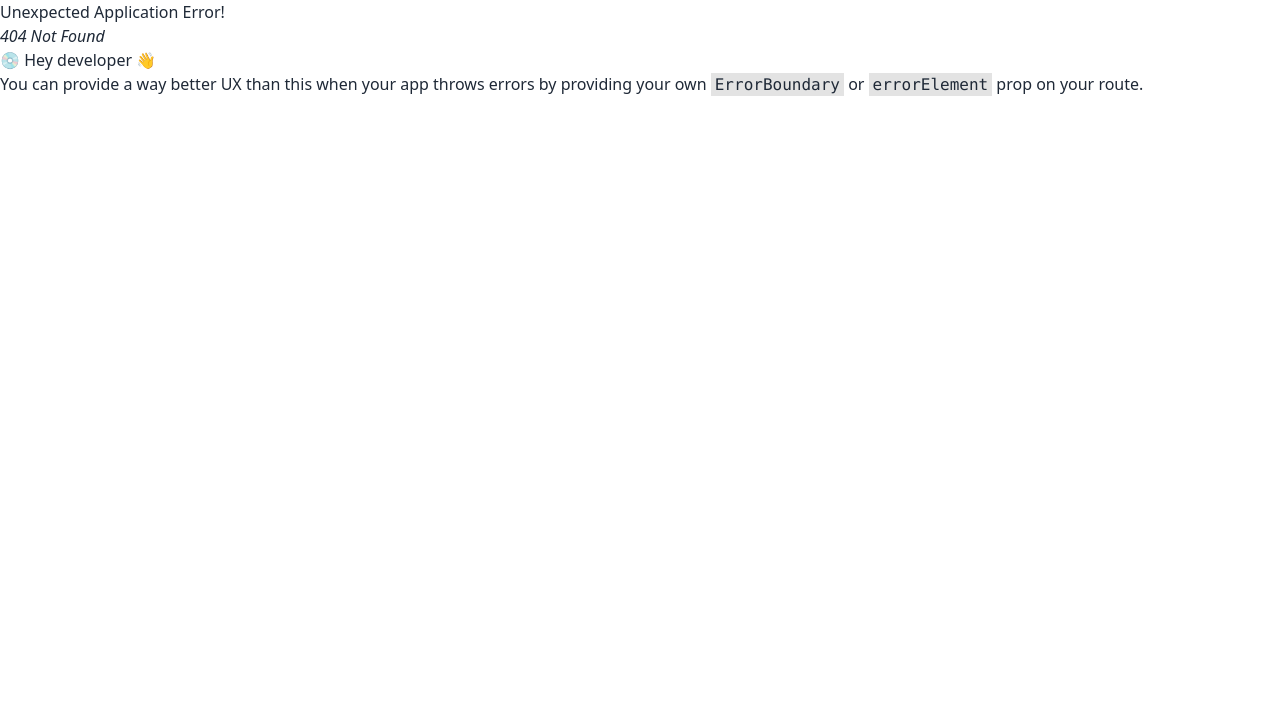
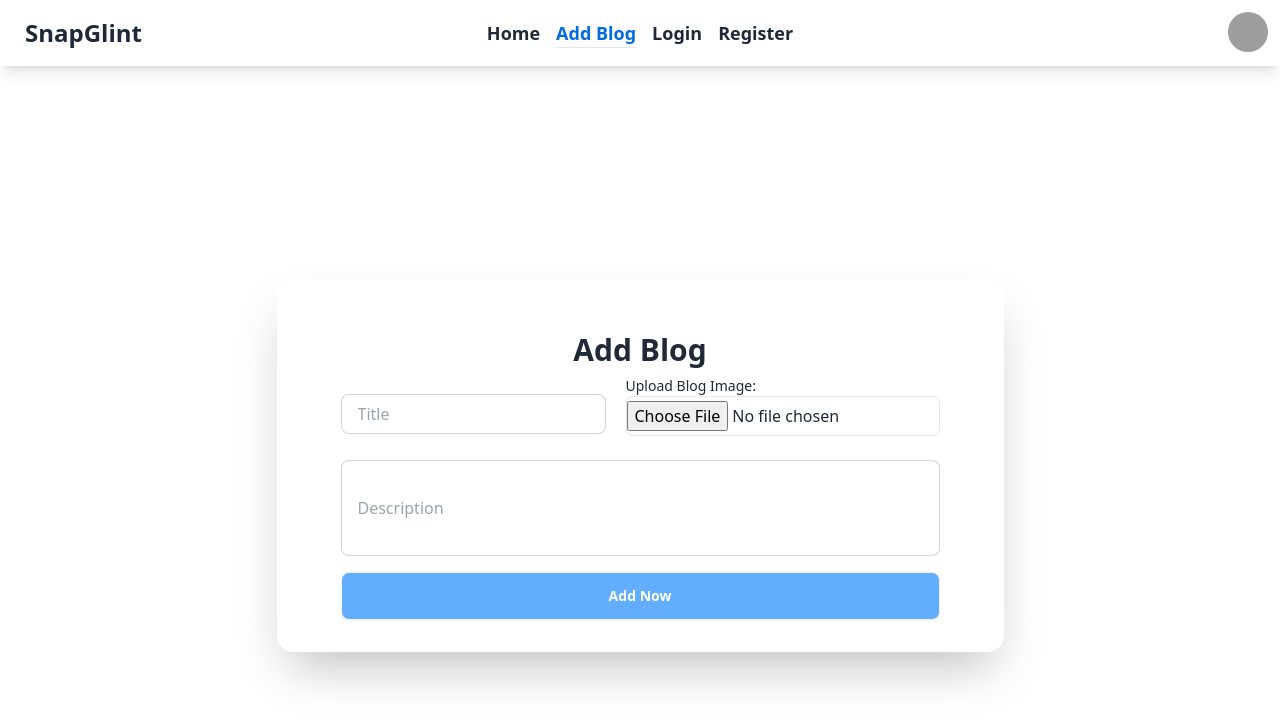
Before and after one commit to programarreza/SnapGlint-client, a React (Vite) app: page /add_blog in a window 1280 px wide. Before the commit this address had no page. Shown: the top 724 px of the page. Built offline with nearby package versions, Linux system fonts and the light colour scheme; grey boxes are pictures that could not be loaded.

Commit message:
add to add-blog page and create context

```diff
--- /dev/null
+++ b/src/AuthProvider/AuthProvider.jsx
@@ -0,0 +1,18 @@
+import { createContext, useState } from "react";
+
+export const AuthContext = createContext();
+const AuthProvider = ({ children }) => {
+  const [user, setUser] = useState(
+    JSON.parse(localStorage.getItem("user:details"))
+  );
+
+  const authInfo = {
+    user,
+  };
+
+  return (
+    <AuthContext.Provider value={authInfo}>{children}</AuthContext.Provider>
+  );
+};
+
+export default AuthProvider;
--- /dev/null
+++ b/src/Pages/AddBlog/AddBlog.jsx
@@ -0,0 +1,121 @@
+import { useForm } from "react-hook-form";
+import toast from "react-hot-toast";
+import { useNavigate } from "react-router-dom";
+import { imageUpload } from "../../Utils/Utils";
+import useAxiosLocal from "../../hooks/useAxiosLocal";
+import useAuth from "../../hooks/useAuth";
+
+const AddBlog = () => {
+  const { user } = useAuth();
+  const axiosLocal = useAxiosLocal();
+  const navigate = useNavigate();
+
+  const {
+    register,
+    reset,
+    handleSubmit,
+    formState: { errors },
+  } = useForm();
+
+  const onSubmit = async (data) => {
+    try {
+      console.log(data);
+      const image = data.image[0];
+      const imageData = await imageUpload(image);
+
+      // create user entry in the database
+      const blogInfo = {
+        userId: user?.userId,
+        title: data.title,
+        description: data.description,
+        image: imageData?.data?.display_url,
+      };
+      console.log(blogInfo);
+
+      const response = await axiosLocal.post("/add_blog", blogInfo);
+      if (response.data.insertId > 0) {
+        reset();
+        toast.success("Blog Added successfully");
+        navigate("/");
+      }
+      console.log(response.data);
+    } catch (error) {
+      console.log("Error", error);
+    }
+  };
+
+  return (
+    <div>
+      <div className="w-full min-h-screen flex bg-cover bg-center">
+        <div className="hero">
+          <div className="hero-content flex flex-col md:flex-row  rounded-xl justify-between">
+            <div className="card w-1/1  flex-shrink-0 shadow-2xl">
+              <form
+                onSubmit={handleSubmit(onSubmit)}
+                className="card-body px-16"
+              >
+                <h2 className="text-center text-3xl font-bold mt-5">
+                  Add Blog
+                </h2>
+                <div className="flex items-center">
+                  <div className="form-control">
+                    <label className="label"></label>
+                    <input
+                      type="text"
+                      {...register("title", { required: true })}
+                      placeholder="Title"
+                      className="input input-bordered h-10 mr-5"
+                    />
+                    {errors.name && (
+                      <span className="text-[#006ce1]">Title is required</span>
+                    )}
+                  </div>
+
+                  <div>
+                    <label htmlFor="image" className="block mb-0 text-sm">
+                      Upload Blog Image:
+                    </label>
+                    <input
+                      {...register("image", { required: true })}
+                      required
+                      type="file"
+                      id="image"
+                      accept="image/*"
+                      className="border py-1 rounded-md"
+                    />
+                  </div>
+                </div>
+
+                <div className="form-control">
+                  <label className="label"></label>
+                  <input
+                    type="text"
+                    {...register("description", { required: true })}
+                    placeholder="Description"
+                    className="input input-bordered h-24"
+                  />
+                  {errors.email && (
+                    <span className="text-[#006ce1]">
+                      Description is required
+                    </span>
+                  )}
+                </div>
+
+                <div className="form-control mt-2">
+                  <button
+                    type="submit"
+                    className="btn bg-[#61adff] hover:bg-[#006ce1] text-white  "
+                  >
+                    Add Now
+                  </button>
+                </div>
+              </form>
+            </div>
+          </div>
+        </div>
+      </div>
+    </div>
+  );
+};
+
+export default AddBlog;
--- a/src/Router/Router.jsx
+++ b/src/Router/Router.jsx
@@ -3,6 +3,7 @@ import MainLayout from "../Layout/MainLayout";
 import Home from "../Pages/Home/Home";
 import Register from "../Pages/Register/Register";
 import Login from "../Pages/Login/Login";
+import AddBlog from "../Pages/AddBlog/AddBlog";
 
 const Router = createBrowserRouter([
   {
@@ -21,6 +22,10 @@ const Router = createBrowserRouter([
         path: "login",
         element: <Login />,
       },
+      {
+        path: "add_blog",
+        element: <AddBlog />,
+      },
     ],
   },
 ]);
--- a/src/components/Navbar/DropDown.jsx
+++ b/src/components/Navbar/DropDown.jsx
@@ -1,8 +1,10 @@
 import { useState } from "react";
+import useAuth from "../../hooks/useAuth";
 
 const DropDown = () => {
+  const {user} = useAuth()
   const [isShow, setIsShow] = useState(false);
-  const user = true;
+
   return (
     <>
       <div className="dropdown dropdown-end">
@@ -12,7 +14,7 @@ const DropDown = () => {
         >
           <div className="w-10 rounded-full ">
             {user ? (
-              <img alt="user profile" src={user?.photoURL} />
+              <img alt="user profile" src={user?.image} />
             ) : (
               <img
                 alt="user profile"
@@ -27,11 +29,11 @@ const DropDown = () => {
           className="menu  absolute menu-sm dropdown-content  mt-36 z-[10] p-2 shadow bg-base-100 rounded-box w-52"
         >
           <li>
-            <a className="justify-between">{"user?.displayName"}</a>
+            <a className="justify-between">{user?.name}</a>
           </li>
 
           <li>
-            <p >logout comming soon</p>
+            <p>logout coming soon</p>
           </li>
         </ul>
       ) : (
--- a/src/components/Navbar/Navbar.jsx
+++ b/src/components/Navbar/Navbar.jsx
@@ -5,7 +5,6 @@ import NavbarLinks from "./NavbarLinks";
 
 const Navbar = () => {
   const [isOpen, setIsOpen] = useState(false);
-
 
   return (
     <div>
--- /dev/null
+++ b/src/hooks/useAuth.jsx
@@ -0,0 +1,9 @@
+import { useContext } from "react";
+import { AuthContext } from "../AuthProvider/AuthProvider";
+
+const useAuth = () => {
+	const auth = useContext(AuthContext)
+	return auth;
+};
+
+export default useAuth;
--- a/src/main.jsx
+++ b/src/main.jsx
@@ -4,10 +4,13 @@ import { RouterProvider } from "react-router-dom";
 import Router from "./Router/Router.jsx";
 import "./index.css";
 import { Toaster } from "react-hot-toast";
+import AuthProvider from "./AuthProvider/AuthProvider.jsx";
 
 ReactDOM.createRoot(document.getElementById("root")).render(
   <React.StrictMode>
-    <RouterProvider router={Router}></RouterProvider>
+    <AuthProvider>
+      <RouterProvider router={Router}></RouterProvider>
+    </AuthProvider>
     <Toaster />
   </React.StrictMode>
 );
```
